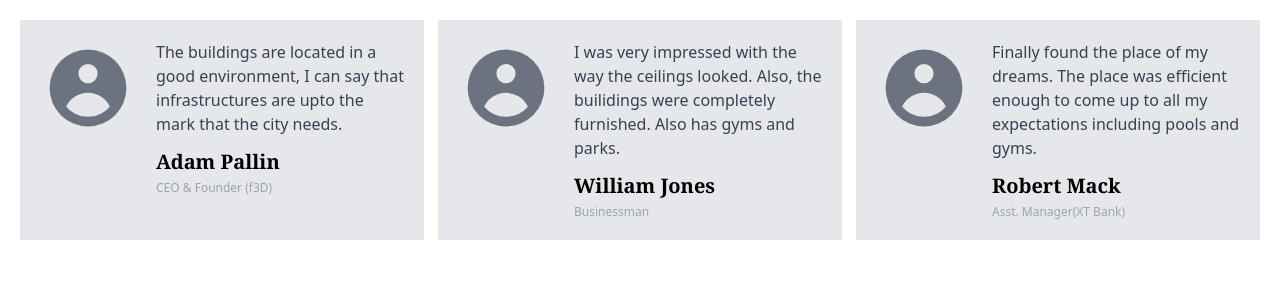
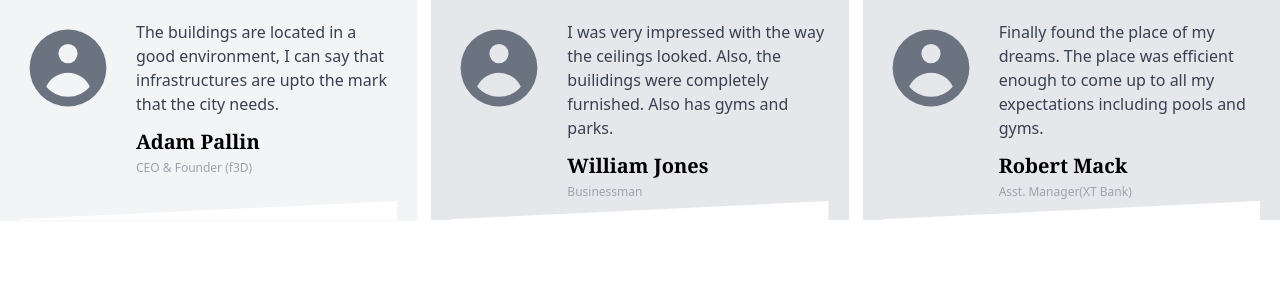
Before and after one commit to mitali453/Flat-Booking-Platfrom, a React (Create React App) app: page /UserReview1 in a window 1280 px wide. Shown: the top 300 px of the page. Built offline with nearby package versions, Linux system fonts and the light colour scheme.

Commit message:
make polygonal card

```diff
--- a/src/Components/SearchComponents/UserReview1.tsx
+++ b/src/Components/SearchComponents/UserReview1.tsx
@@ -44,9 +44,9 @@ const UserReview1: FC<Props> = (props) => {
     return (
         <>
 
-            <div className="flex space-x-3.5 p-5">
+            <div className="flex space-x-3.5 ">
 
-                <div className="flex bg-gray-200 p-5 hover:bg-gray-100 hover:shadow-xl w-1/3">
+                <div className="flex  relative bg-gray-200 p-5 hover:bg-gray-100 hover:shadow-sm w-1/3">
                     <div>
                         {/* <img src="https://encrypted-tbn0.gstatic.com/images?q=tbn:ANd9GcSeK4UCa18Md7KCGOx9DAd_AIjKh-HQfKaxNg&usqp=CAU" alt="" className="rounded-full h-20 w-40 " /> */}
                         <svg xmlns="http://www.w3.org/2000/svg" className="h-24 w-24 text-gray-500" viewBox="0 0 20 20" fill="currentColor">
@@ -58,9 +58,12 @@ const UserReview1: FC<Props> = (props) => {
                         <h1 className="font-semibold font-serif pt-3 text-xl">Adam Pallin</h1>
                         <h3 className="text-xs text-gray-400 pt-1">CEO & Founder (f3D)</h3>
                     </div>
+                    <svg preserveAspectRatio="none" xmlns="http://www.w3.org/2000/svg" viewBox="0 0 583 95" className="absolute bottom-0  pr-5">
+                        <polygon points="-40,95 583,95 583,65" className="text-white fill-current"></polygon>
+                    </svg>
                 </div>
 
-                <div className="flex bg-gray-200 p-5 hover:bg-gray-100 hover:shadow-xl w-1/3">
+                <div className="flex bg-gray-200 p-5 relative hover:bg-gray-100 hover:shadow-sm w-1/3">
                     <div>
                         {/* <img src="https://encrypted-tbn0.gstatic.com/images?q=tbn:ANd9GcRdq5l6DB_2HlbYcUFrEXGfA1jzXfSWuRtuvw&usqp=CAU" alt="" className="rounded-full h-20 w-40 " /> */}
                         <svg xmlns="http://www.w3.org/2000/svg" className="h-24 w-24 text-gray-500" viewBox="0 0 20 20" fill="currentColor">
@@ -73,9 +76,12 @@ const UserReview1: FC<Props> = (props) => {
                         <h1 className="font-semibold font-serif pt-3 text-xl">William Jones</h1>
                         <h3 className="text-xs text-gray-400 pt-1">Businessman</h3>
                     </div>
+                    <svg preserveAspectRatio="none" xmlns="http://www.w3.org/2000/svg" viewBox="0 0 583 95" className="absolute bottom-0  pr-5">
+                        <polygon points="-40,95 583,95 583,65" className="text-white fill-current"></polygon>
+                    </svg>
                 </div>
 
-                <div className="flex bg-gray-200 p-5 hover:bg-gray-100 hover:shadow-xl w-1/3">
+                <div className="flex bg-gray-200 p-5 relative hover:bg-gray-100 hover:shadow-sm w-1/3">
                     <div>
                         {/* <img src="https://encrypted-tbn0.gstatic.com/images?q=tbn:ANd9GcSmMUS6nEhoe8Ox6CVm8SebAxaT-vXWymTehQ&usqp=CAU" alt="" className="rounded-full h-20 w-40 " /> */}
                         <svg xmlns="http://www.w3.org/2000/svg" className="h-24 w-24 text-gray-500" viewBox="0 0 20 20" fill="currentColor">
@@ -87,6 +93,9 @@ const UserReview1: FC<Props> = (props) => {
                         <h1 className="font-semibold font-serif pt-3 text-xl">Robert Mack</h1>
                         <h3 className="text-xs text-gray-400 pt-1">Asst. Manager(XT Bank)</h3>
                     </div>
+                    <svg preserveAspectRatio="none" xmlns="http://www.w3.org/2000/svg" viewBox="0 0 583 95" className="absolute bottom-0  pr-5">
+                        <polygon points="-40,95 583,95 583,65" className="text-white fill-current"></polygon>
+                    </svg>
                 </div>
 
             </div>
```
Lines whose indentation alone changed are shown as unchanged.
